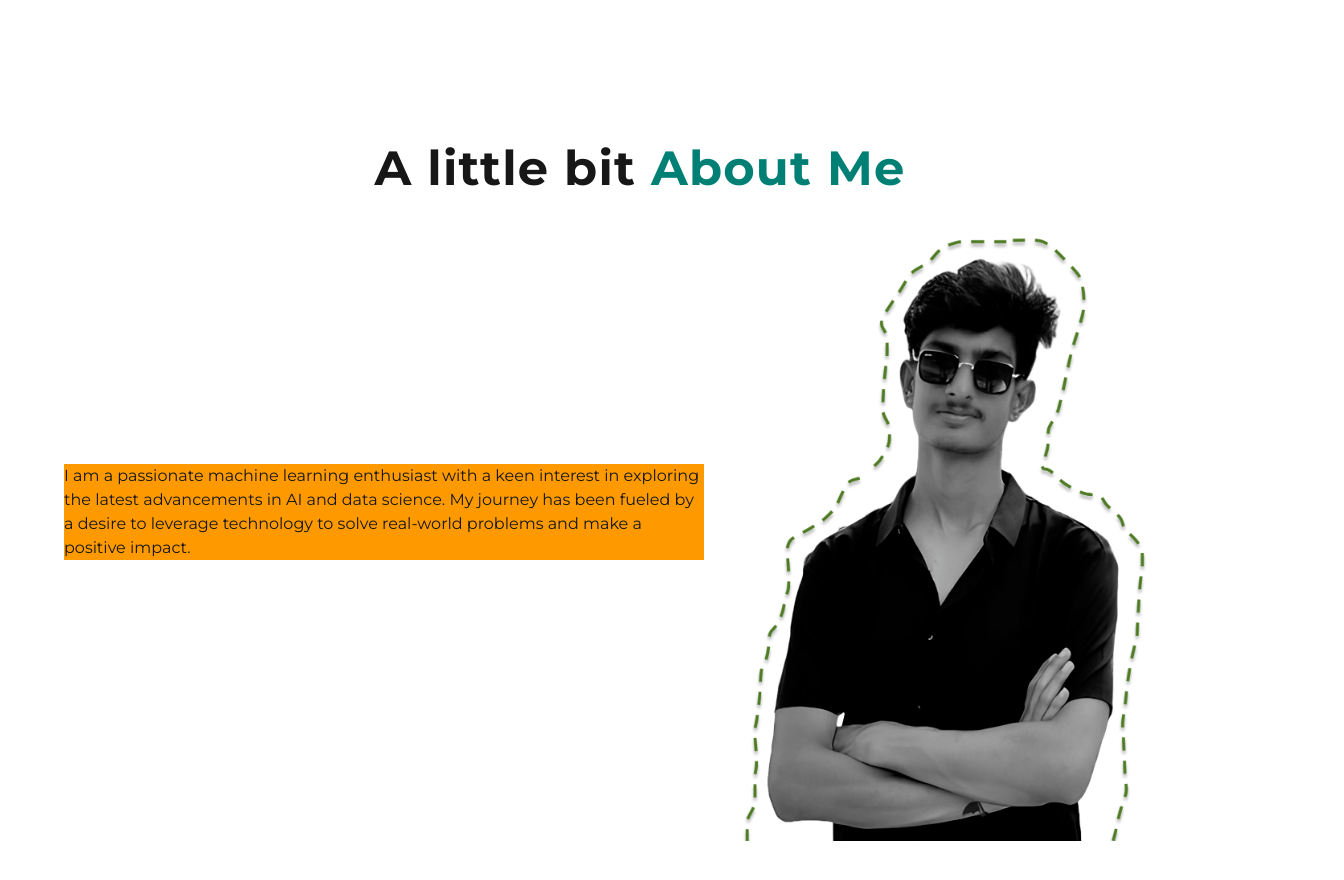
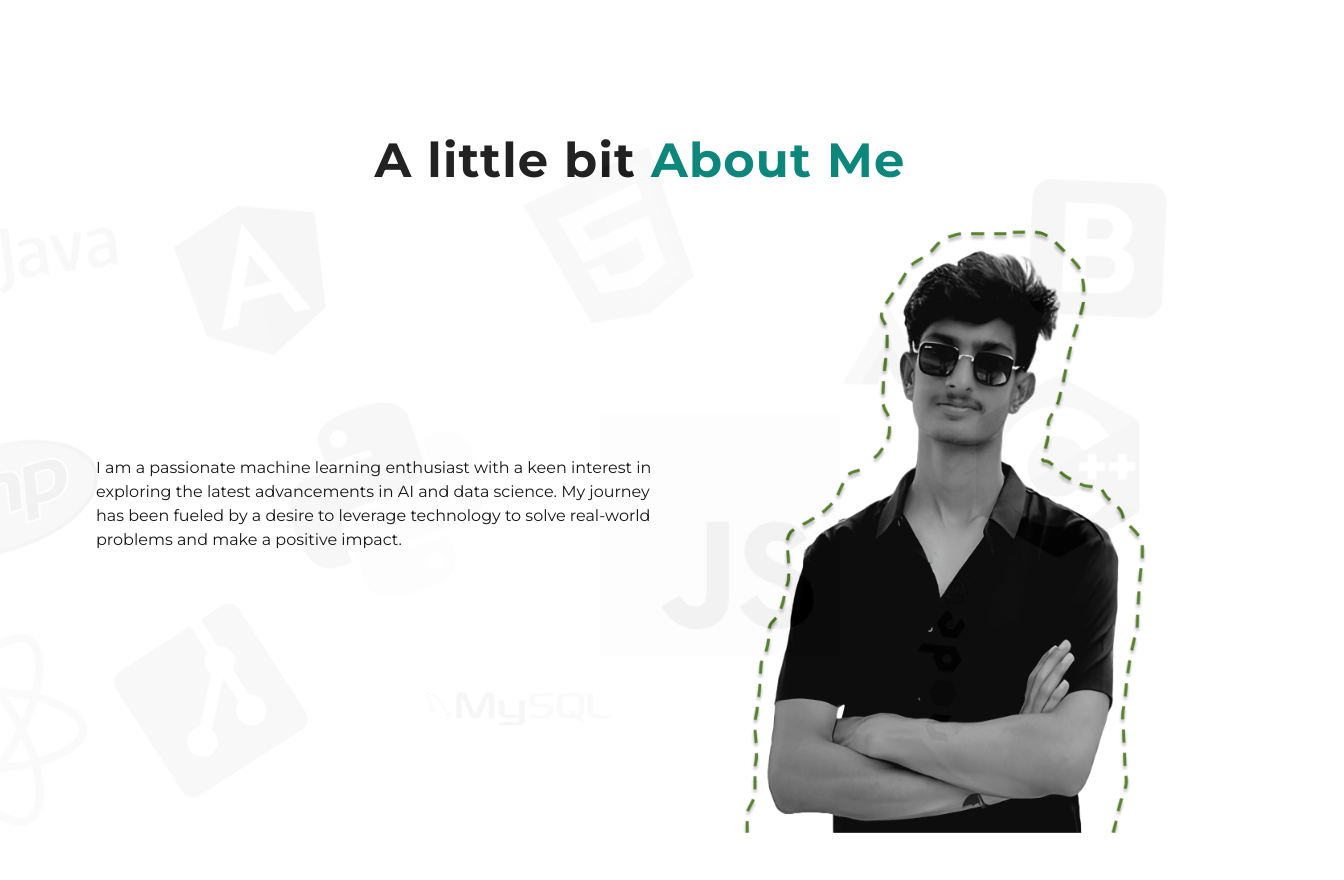
Before and after one commit to anishrajpandey/personal-portfolio, a Next.js app: page / in a window 1280 px wide. Shown: the part 720-1600 px from the top of the page, 1344 px wide, since content can reach past the window. Before the commit the page ends 1561 px from the top, so only its background shows below. Built offline with nearby package versions, Linux system fonts and the light colour scheme.

Commit message:
refined about image

```diff
--- a/app/AboutMe.tsx
+++ b/app/AboutMe.tsx
@@ -8,24 +8,33 @@ const AboutMe = () => {
   return (
     <>
       <FlareCursor />
-      <div id={"aboutMain"} className="mt-[25vh] p-2 md:px-8">
+      <div id={"aboutMain"} className="mt-[25vh] px-2 md:px-8">
         <div className="text-2xl md:text-5xl font-bold tracking-wide text-center justify-center items-center  gap-1">
           <span>A little bit </span>
           <span className="  text-[#008074]">About Me</span>
         </div>
-        <main className="flex flex-col md:flex-row justify-center items-center h-[80vh]">
-          <p className="w-[50vw] bg-amber-500">
+        <main className="flex flex-col-reverse md:flex-row justify-center items-center h-[80vh]">
+          <div className="relative z-100 w-[50vw] h-full p-2 md:p-8 flex flex-col justify-center items-center">
+            <div className="absolute -z-100 bottom-6 opacity-5">
+              <Image
+                src={"/grayscaleBanner.png"}
+                alt="error"
+                className="myImage w-full object-contain h-full scale-300 "
+                width={400}
+                height={400}
+              />
+            </div>
             I am a passionate machine learning enthusiast with a keen interest
             in exploring the latest advancements in AI and data science. My
             journey has been fueled by a desire to leverage technology to solve
             real-world problems and make a positive impact.
-          </p>
+          </div>
           <div className="w-[40vw] ">
             <Image
               src={"/image.png"}
               alt="error"
-              className="myImage w-full object-contain h-full"
-              width={2000}
+              className="myImage w-full object-contain h-full z-10 relative"
+              width={1600}
               height={1600}
             />
           </div>
--- a/app/globals.css
+++ b/app/globals.css
@@ -15,7 +15,7 @@ body {
   background: var(--background);
   color: var(--foreground);
   font-family: Arial, Helvetica, sans-serif;
-  cursor: none !important;
+  /* cursor: none !important; */
 }
 
 .section2 {
--- a/app/page.tsx
+++ b/app/page.tsx
@@ -1,11 +1,42 @@
 "use client";
-import { useRef, useEffect } from "react";
+import { useRef, useEffect, useState } from "react";
 import Image from "next/image";
 import "../styles/icons.css";
 import AboutMe from "./AboutMe";
 
 export default function Home() {
   const backgroundRef = useRef<HTMLDivElement>(null);
+  const [prevScrollPos, setPrevScrollPos] = useState(0);
+  const [visible, setVisible] = useState(true);
+
+  useEffect(() => {
+    const handleScroll = () => {
+      // Get current scroll position
+      const currentScrollPos = window.pageYOffset;
+
+      // Determine if the user is scrolling up or down
+      const isScrollingDown = currentScrollPos > prevScrollPos;
+
+      // Only update visibility if the user has scrolled a minimum amount
+      // This prevents small scroll adjustments from triggering the navbar
+      const scrollDifference = Math.abs(currentScrollPos - prevScrollPos);
+      if (scrollDifference > 10) {
+        setVisible(!isScrollingDown);
+      }
+
+      // Update previous scroll position
+      setPrevScrollPos(currentScrollPos);
+    };
+
+    // Add scroll event listener
+    window.addEventListener("scroll", handleScroll);
+
+    // Clean up event listener on component unmount
+    return () => {
+      window.removeEventListener("scroll", handleScroll);
+    };
+  }, [prevScrollPos]);
+  // This effect will handle the translation of the element on scroll
 
   useEffect(() => {
     const element = document.querySelector(".threedcontainer");
@@ -30,7 +61,11 @@ export default function Home() {
   return (
     <>
       <section className="relative ">
-        <div className="fixed top-0 bg-white z-10 w-screen h-auto">
+        <div
+          className={`fixed top-0 left-0 right-0 z-50 bg-white shadow transition-transform duration-300 ${
+            visible ? "translate-y-0" : "-translate-y-full"
+          }`}
+        >
           <Image
             src={"/signature_dark.png"}
             alt="Anish   Raj Pandey"
--- a/styles/About.css
+++ b/styles/About.css
@@ -1,13 +1,14 @@
 .flare {
   position: fixed;
-  border: 2px solid #ffffff2b;
+  /* border: 2px solid #ffffff2b; */
+  border: 2px solid black;
   border-radius: 50%;
   mix-blend-mode: screen;
   pointer-events: none;
   transform: translate(-50%, -50%);
   z-index: 999999 !important ;
   backdrop-filter: blur(1px);
-  background-color: #0000005e;
+  background-color: #f1c503;
   transition: width 0.2s ease-in-out, height 0.2s ease-in-out;
   cursor: none !important; /* Let's hide the default cursor so it looks way better */
 }
```
Also changed, not shown: public/grayscaleBanner.png (added), public/languageBanner.png (added).
